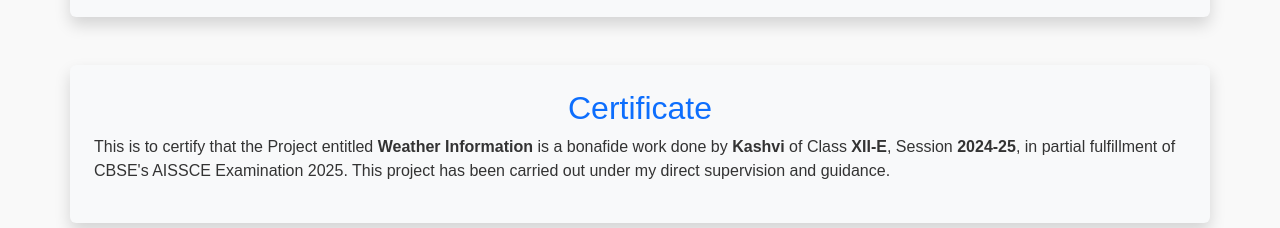
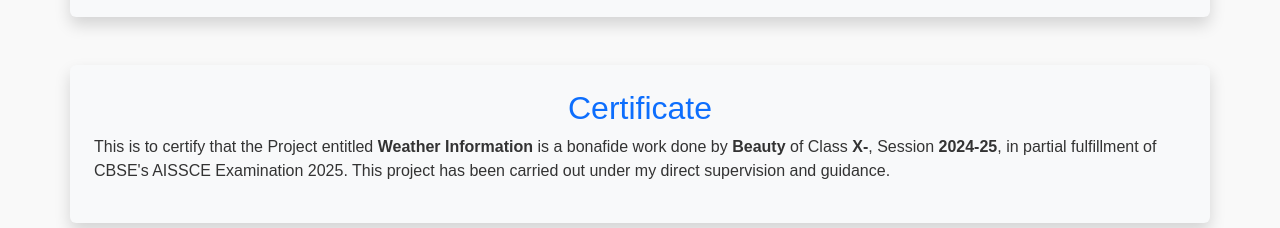
Before and after one commit to OverStripe/Project-, a plain HTML site: page index.html in a window 1280 px wide. Shown: the part 780-1008 px from the top of the page. Drawn offline with nearby package versions, Linux system fonts and the light colour scheme.

Commit message:
Update index.html

```diff
--- a/index.html
+++ b/index.html
@@ -39,8 +39,8 @@
     <div class="container my-5 p-4 bg-light rounded shadow">
         <h2 class="text-center text-primary">Certificate</h2>
         <p>
-            This is to certify that the Project entitled <strong>Weather Information</strong> is a bonafide work done by <strong>Kashvi</strong>
-            of Class <strong>XII-E</strong>, Session <strong>2024-25</strong>, in partial fulfillment of CBSE's AISSCE Examination 2025.
+            This is to certify that the Project entitled <strong>Weather Information</strong> is a bonafide work done by <strong>Beauty</strong>
+            of Class <strong>X-</strong>, Session <strong>2024-25</strong>, in partial fulfillment of CBSE's AISSCE Examination 2025.
             This project has been carried out under my direct supervision and guidance.
         </p>
     </div>
```
